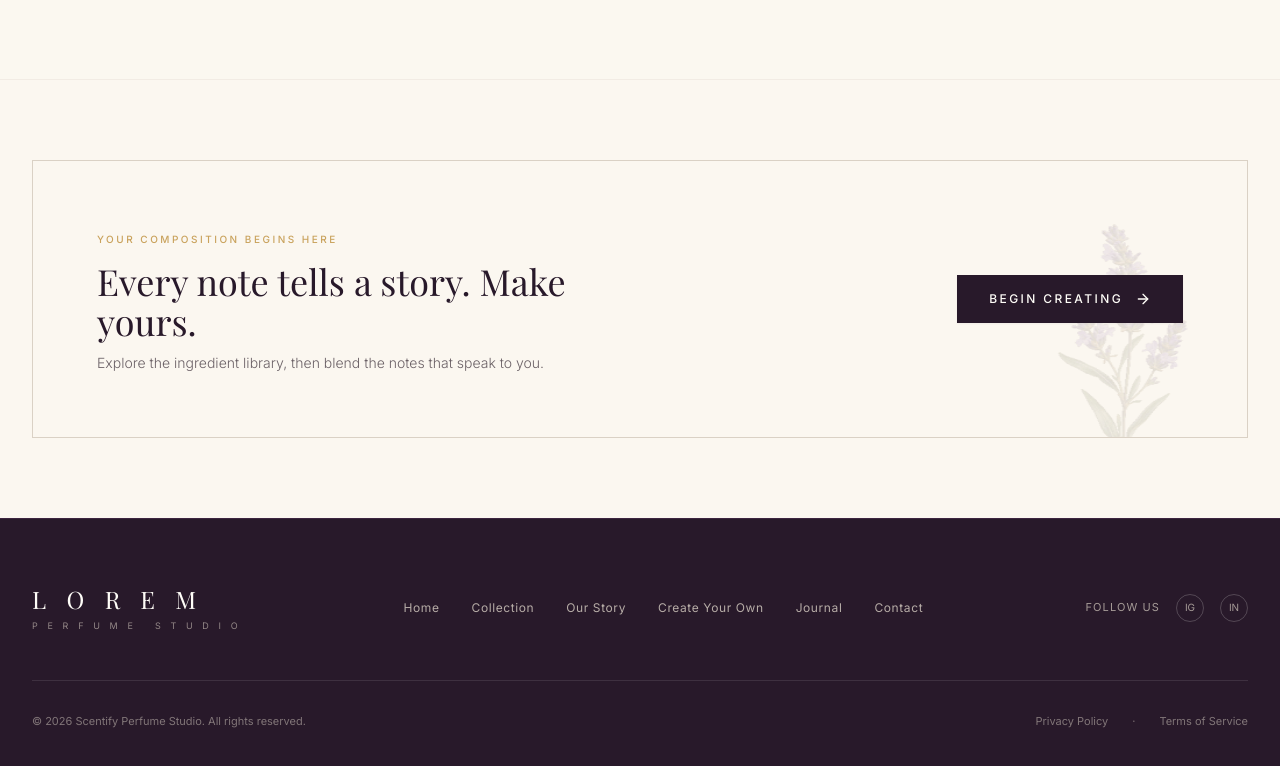
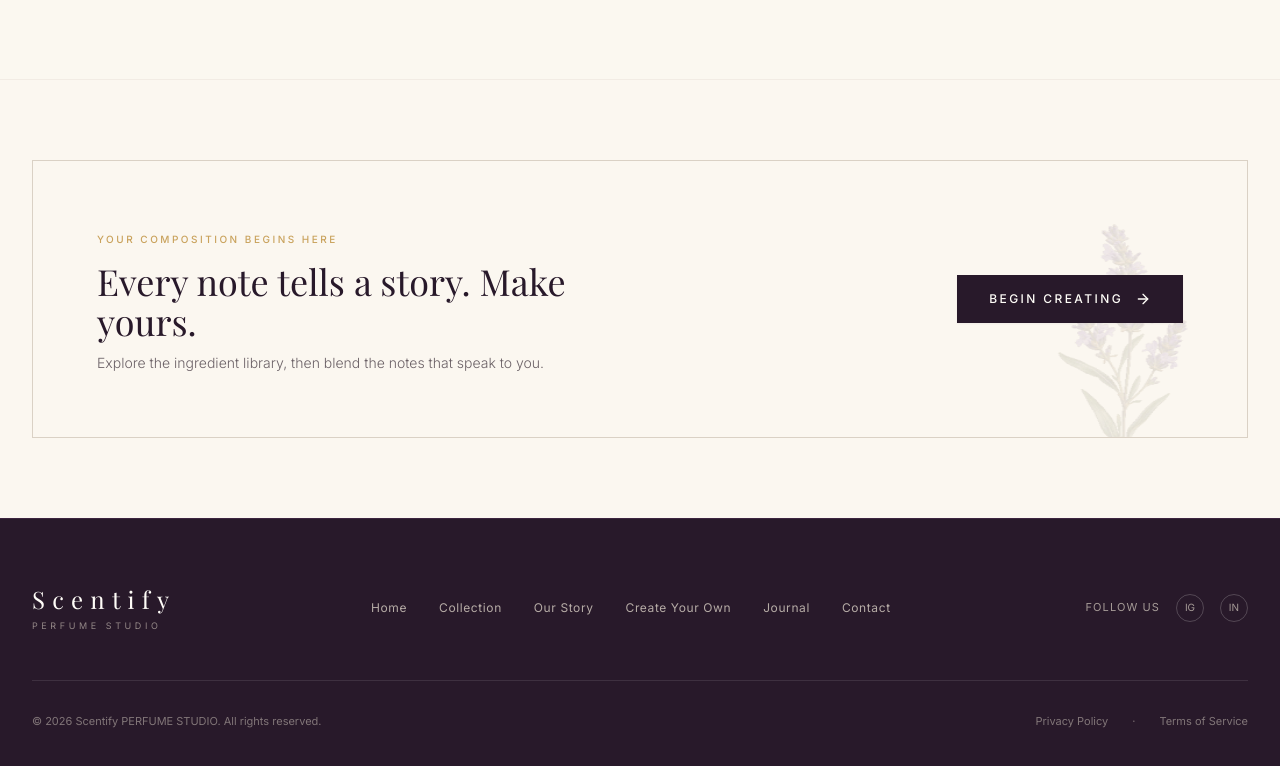
Before and after one commit to kzh-mfu/scentify-perfume-app, a React (Vite) app in the folder frontend/: page / in a window 1280 px wide. Shown: the part 1381-2147 px from the top of the page. Built offline with nearby package versions, Linux system fonts and the light colour scheme; no server answers; a web font is replaced by a local one.

Commit message:
Update brandname footer

```diff
--- a/frontend/src/components/Footer.tsx
+++ b/frontend/src/components/Footer.tsx
@@ -18,10 +18,10 @@ export const Footer: React.FC<FooterProps> = ({ onNavigate }) => {
           {/* Logo & Subtitle */}
           <div className="flex flex-col">
             <span className="font-serif text-2xl tracking-[0.3em] font-light text-[#FFFDF8]">
-              L O R E M
+              Scentify
             </span>
             <span className="text-[9px] tracking-[0.4em] text-[#DAD1C5]/60 uppercase mt-1">
-              P E R F U M E &nbsp; S T U D I O
+              PERFUME STUDIO
             </span>
           </div>
 
@@ -89,7 +89,7 @@ export const Footer: React.FC<FooterProps> = ({ onNavigate }) => {
 
         {/* Bottom copyright and legal */}
         <div className="pt-8 flex flex-col sm:flex-row items-center justify-between text-[11px] text-[#DAD1C5]/50 gap-4">
-          <p>© 2026 Scentify Perfume Studio. All rights reserved.</p>
+          <p>© 2026 Scentify PERFUME STUDIO. All rights reserved.</p>
           <div className="flex space-x-6">
             <a href="#privacy" onClick={(e) => e.preventDefault()} className="hover:text-[#FFFDF8] transition-colors">
               Privacy Policy
```
